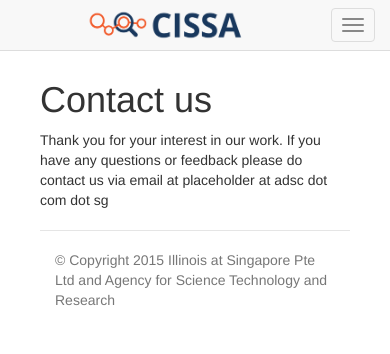
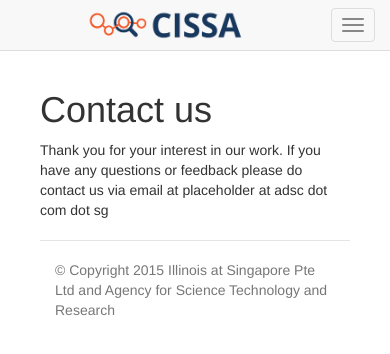
Before and after one commit to emranpoh/cissa-website, a plain HTML site: page CISSA Website/contact.html in a window 390 px wide. Drawn offline with nearby package versions, Linux system fonts and the light colour scheme.

Commit message:
change of top padding of main

```diff
--- a/CISSA Website/css/dashboard.css
+++ b/CISSA Website/css/dashboard.css
@@ -72,7 +72,7 @@ body {
  */
 
  .main {
-   padding: 40px 20px;
+   padding: 50px 20px;
  }
 /*@media (min-width: 768px) {
 *  .main {
@@ -115,7 +115,7 @@ body {
 		width: 100%;
 	}
 	.main {
-		padding: 40px 20px;
+		padding: 50px 20px;
 	}
 }
 
@@ -155,7 +155,7 @@ img {
 
 @media (min-width: 1501px) {
   .main {
-    padding: 40px 200px;
+    padding: 100px 200px;
   }
 }
 
```
